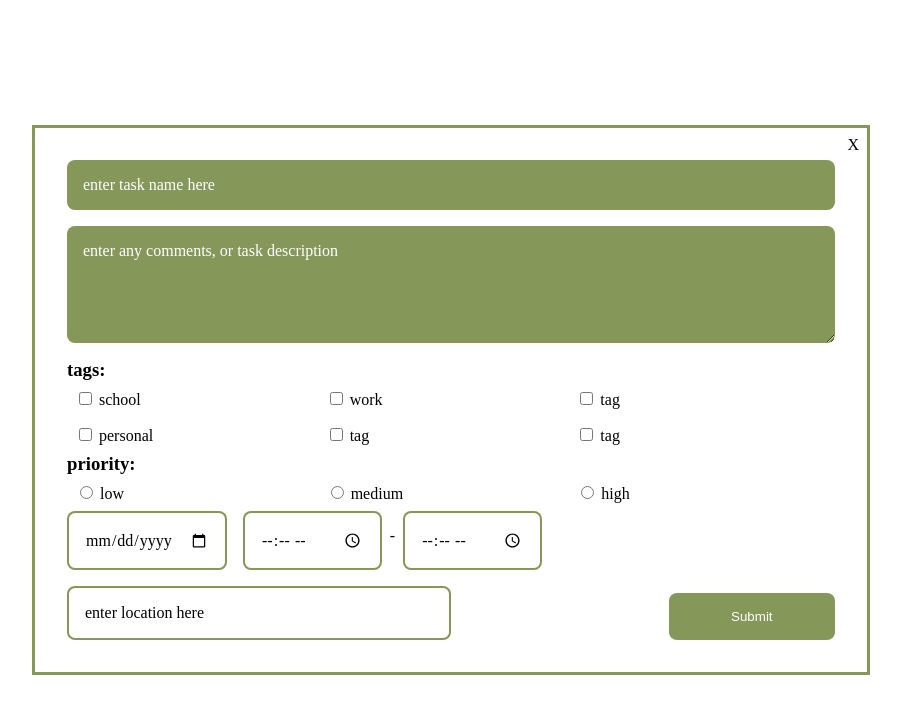
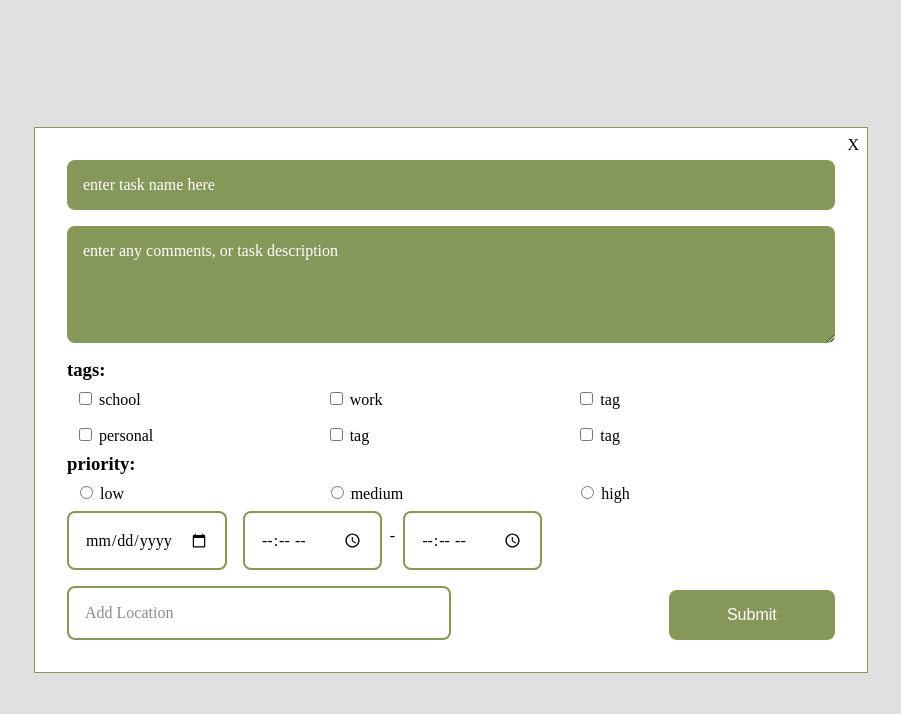
Before and after one commit to Sakidoe/ECS162-Final-Project, a Svelte app in the folder Final Project/app/frontend/: page / in a window 1280 px wide. Shown: the top 714 px of the page, without its empty margins (189-1090 px from the left). Built offline with nearby package versions, Linux system fonts and the light colour scheme.

Commit message:
added blur background

```diff
--- a/Final Project/app/frontend/src/task.svelte
+++ b/Final Project/app/frontend/src/task.svelte
@@ -85,6 +85,16 @@
     input, textarea, label{
         font-family: Playfair Display;
         font-size: 16px;
+        font-weight: 400;
+    }
+    .blur {
+        position: fixed;
+        top: 0;
+        left: 0;
+        width: 100%;
+        height: 100%;
+        background: rgba(217, 217, 217, 0.80);
+        z-index: 1;
     }
     .close {
         position: absolute;
@@ -107,9 +117,8 @@
         display: flex;
         flex-direction: column;
         padding: 32px;
-        border-style: solid;
-        /* border-width: 2px; */
-        border-color: #687D31CC;
+        border: 1px solid #687D31CC;
+        z-index: 2;
     }
 
     .inputBox {
@@ -174,6 +183,9 @@
         border-radius: 8px;
         color: white;
         cursor: pointer;
+        font-size: 16px;
+        font-weight: 400;
+        font-style: normal;
     }
 
     .timeContainer {
@@ -218,11 +230,12 @@
         color: black;
     }
     #location::placeholder {
-        color: black;
+        color: #8B8B8B;
     }
 </style>
 
 <main>
+    <div class="blur">
 
         <div class="background">
             <div class="close">
@@ -362,7 +375,7 @@
                     class="inputBox"
                     id="location"
                     type="text"
-                placeholder="enter location here"
+                    placeholder="Add Location"
                     bind:value={taskLocation}
                 />
 
@@ -381,4 +394,5 @@
                 </button>
             </div>
         </div>
+    </div>
 </main>
```
Lines whose indentation alone changed are shown as unchanged.
